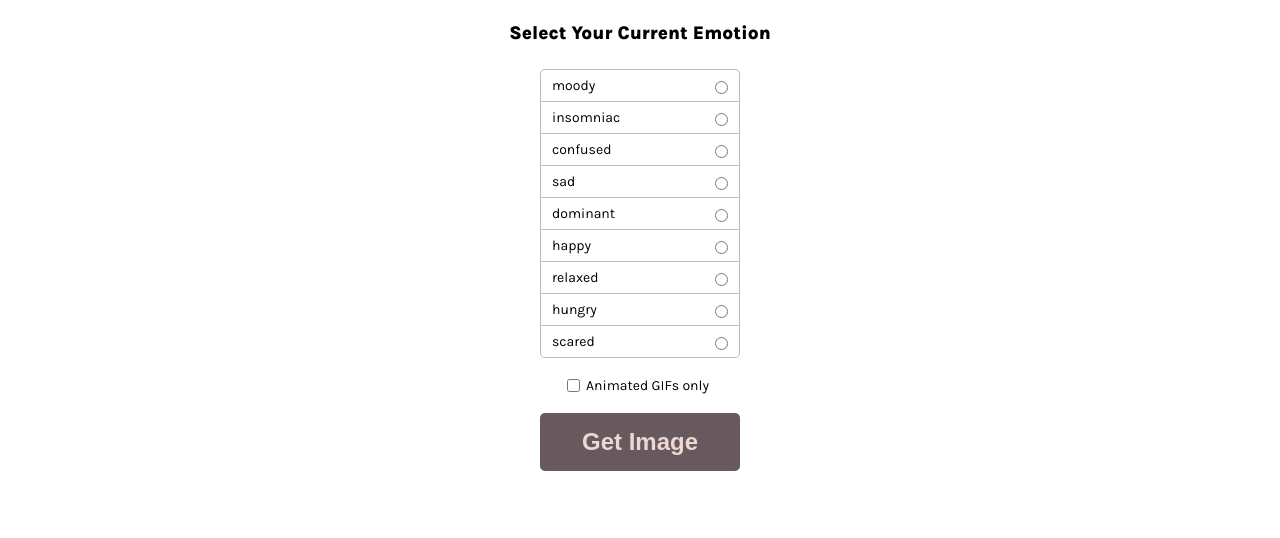
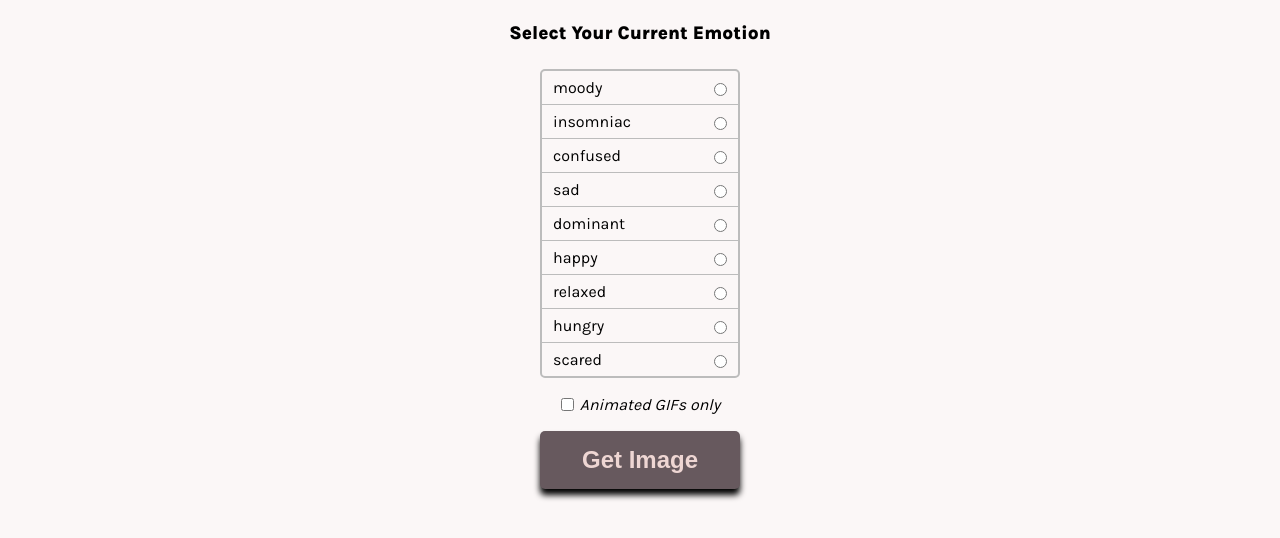
Before and after one commit to wvdh/pumpkins-perfect-meme-picker, a plain HTML site: page index.html in a window 1280 px wide. Shown: the part 98-636 px from the top of the page. Drawn offline with Linux system fonts and the light colour scheme.

Commit message:
Update index.css

```diff
--- a/index.css
+++ b/index.css
@@ -1,6 +1,7 @@
 html, body {
     margin: 0;
     font-family: 'Karla', sans-serif;
+    background-color: #fbf7f7;
 }
 
 /*typography*/
@@ -57,7 +58,7 @@ header{
 .emotion-radios{
     display: flex;
     flex-direction: column;
-    border: 1px solid #bcbcbc;
+    border: 2px solid #bcbcbc;
     border-radius: 5px;
 }
 
@@ -68,22 +69,29 @@ header{
     padding: 4px 8px;
 }
 
+.radio:first-child{
+    border-top-left-radius: 5px;
+    border-top-right-radius: 5px;
+}
+
+.radio:last-child{
+    border-bottom: 0;
+    border-bottom-left-radius: 5px;
+    border-bottom-right-radius: 5px;
+}
+
 label{
-    font-size: 14px;
+    font-size: 16px;
     padding: 3px;
     width: 100%;
     cursor: pointer;
 }
 
 .highlight{
-    background-color: #fff0ee;
-    color: #bd301d;
+    background-color: #edd4d2;
+    color: #68595e;
     font-weight: bold;
-    accent-color: #bd301d;
-}
-
-.radio:last-child{
-    border-bottom: 0;
+    accent-color: #19181b;
 }
 
 input[type="radio"]{
@@ -91,15 +99,20 @@ input[type="radio"]{
 }
 
 .gifs-check{
+    font-size: 16px;
+    text-decoration: italic;
     display: flex;
     align-items: center;
     justify-content: center;
-    margin: 16px;
+    margin: 14px;
+    accent-color: #19181b;
 }
 
 .gifs-check-label{
+    font-size: 16px;
+    font-style: italic;
     width: unset;
-    margin-right: 5px;
+    //margin-right: 5px;
 }
 
 .get-image-btn{
@@ -111,6 +124,8 @@ input[type="radio"]{
     border: none;
     border-radius: 5px;
     margin-bottom: 8px;
+    box-shadow: 0px 6px 6px black;
+    cursor: pointer;
 }
 
 /* modal */
```
